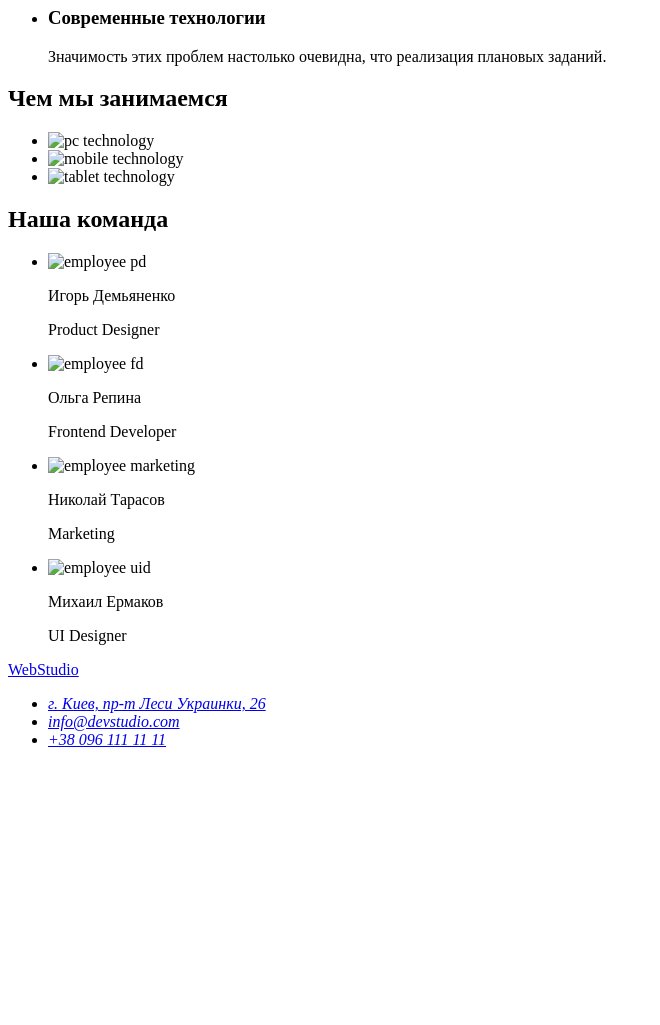
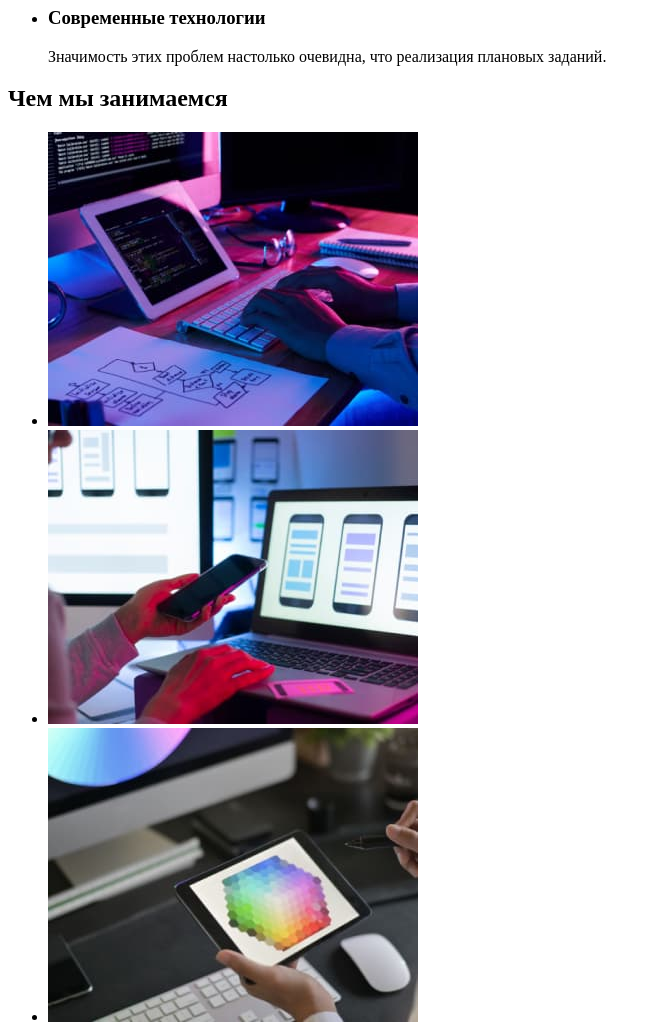
Before and after one commit to MythosOne/goit-markup-hw-01, a plain HTML site: page index.html in a window 1280 px wide. Shown: the part 480-1505 px from the top of the page, without its empty margins (0-660 px from the left). Before the commit the page ends 1245 px from the top, so only its background shows below. Drawn offline with Linux system fonts and the light colour scheme; the site is published under a folder, as on GitHub Pages, so addresses that start at the root find nothing.

Commit message:
adds project start files

```diff
--- a/index.html
+++ b/index.html
@@ -60,13 +60,13 @@
             <h2>Чем мы занимаемся</h2>
             <ul>
                 <li>
-                    <img src="/images/img_1.jpg" width="370" alt="pc technology"/>
+                    <img src="./images/img_1.jpg" width="370" alt="pc technology"/>
                 </li>
                 <li>
-                    <img src="/images/img_2.jpg" width="370" alt="mobile technologу"/>
+                    <img src="./images/img_2.jpg" width="370" alt="mobile technologу"/>
                 </li>
                 <li>
-                    <img src="/images/img_3.jpg" width="370" alt="tablet technologу"/>
+                    <img src="./images/img_3.jpg" width="370" alt="tablet technologу"/>
                 </li>
             </ul>
         </section>
@@ -75,22 +75,22 @@
             <h2>Наша команда</h2>
         <ul>
             <li>
-                <img src="/images/img_4.jpg" width="270" alt="employee pd"/>
+                <img src="./images/img_4.jpg" width="270" alt="employee pd"/>
                 <p>Игорь Демьяненко</p>
                 <p><span>Product Designer</span></p>
             </li>
             <li>
-                <img src="/images/img_5.jpg" width="270" alt="employee fd" />
+                <img src="./images/img_5.jpg" width="270" alt="employee fd" />
                 <p>Ольга Репина</p>
                 <p><span>Frontend Developer</span></p>
             </li>
             <li>
-                <img src="/images/img_6.jpg" width="270" alt="employee marketing" />
+                <img src="./images/img_6.jpg" width="270" alt="employee marketing" />
                 <p>Николай Тарасов</p>
                 <p><span>Marketing</span></p>
             </li>
             <li>
-                <img src="/images/img_7.jpg" width="270" alt="employee uid" />
+                <img src="./images/img_7.jpg" width="270" alt="employee uid" />
                 <p>Михаил Ермаков</p>
                 <p><span>UI Designer</span></p>
             </li>
```
